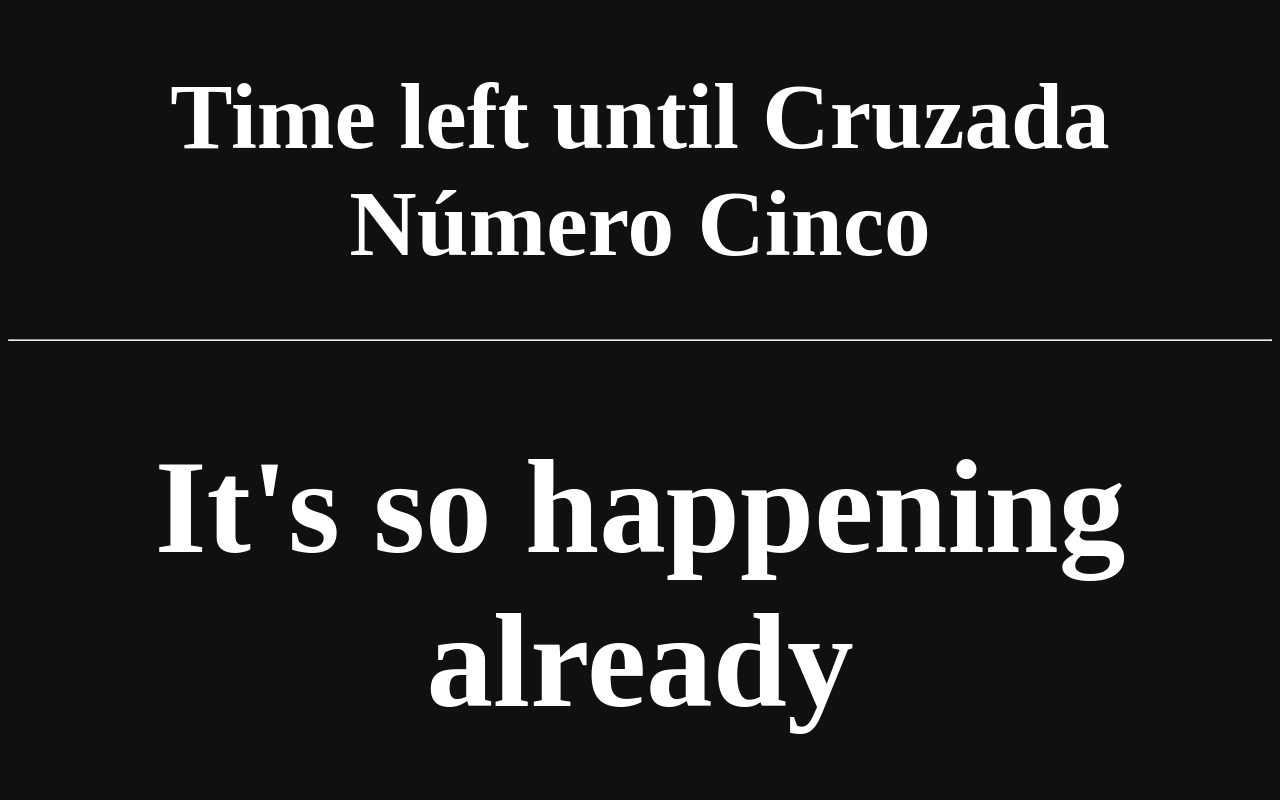
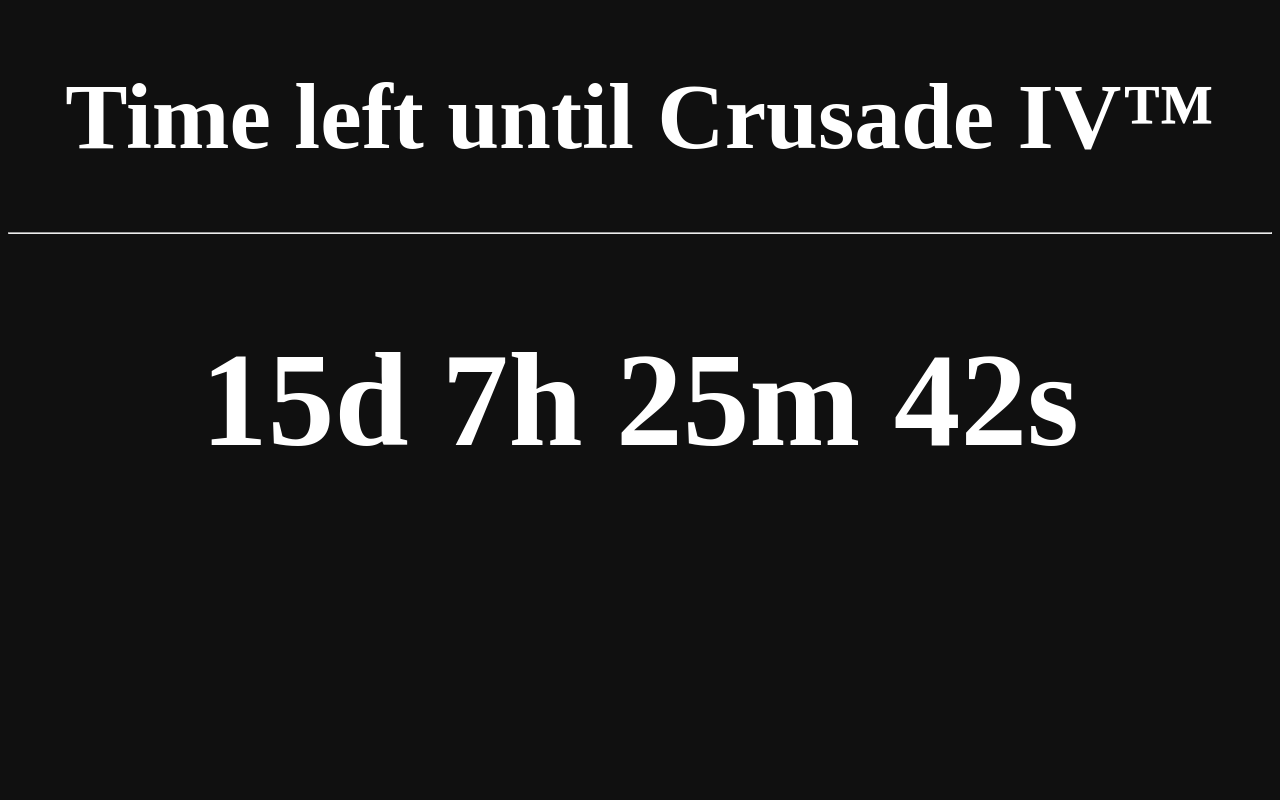
Before and after one commit to dudemate887/CrusadeTimer, a plain HTML site: page index.html in a window 1280 px wide. Shown: the top 800 px of the page. Drawn offline with Linux system fonts and the light colour scheme.

Commit message:
Update index.html
yap yap yap

```diff
--- a/index.html
+++ b/index.html
@@ -4,14 +4,14 @@
 		<title>Crusade Timer</title>
 	</head>
 	<body style="background-color:#101010">
-		<h1 style="font-size:70pt; text-align:center; color:white">Time left until Cruzada Número Cinco</h1>
+		<h1 style="font-size:70pt; text-align:center; color:white">Time left until Crusade IV™ </h1>
 		<hr>
 		<!-- Display the countdown timer in an element -->
 		<h1 style="font-size:100pt; text-align:center; color:white" id="demo"></h1>
 
 		<script>
 		// Set the date we're counting down to
-		var countDownDate = new Date("Oct 11, 2024 16:00:00").getTime();
+		var countDownDate = new Date("Nov 1, 2024 18:00:00").getTime();
 
 		// Update the count down every 1 second
 		var x = setInterval(function() {
@@ -39,8 +39,10 @@
 		}
 		}, 1000);
 		</script>
+		<!--
 		<hr>
 		<h1 style="font-size:60pt; text-align:center; color:white">Joever-o-Meter:</h1>
 		<h1 style="font-size:60pt; text-align:center; color:green">Not yet Joever</h1>
+		-->
 	</body>
 </html>
```
